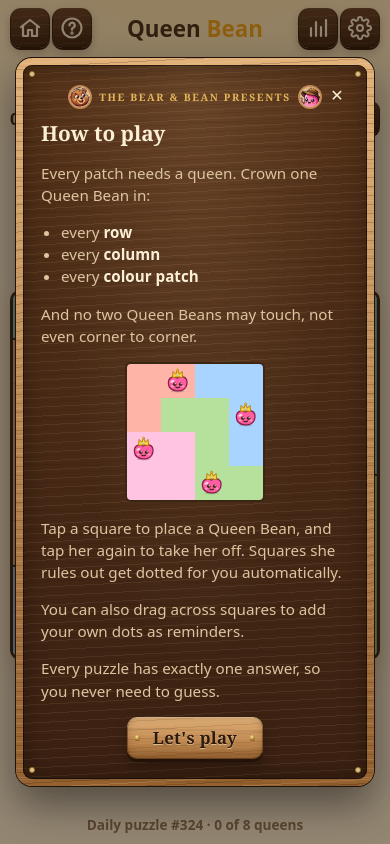
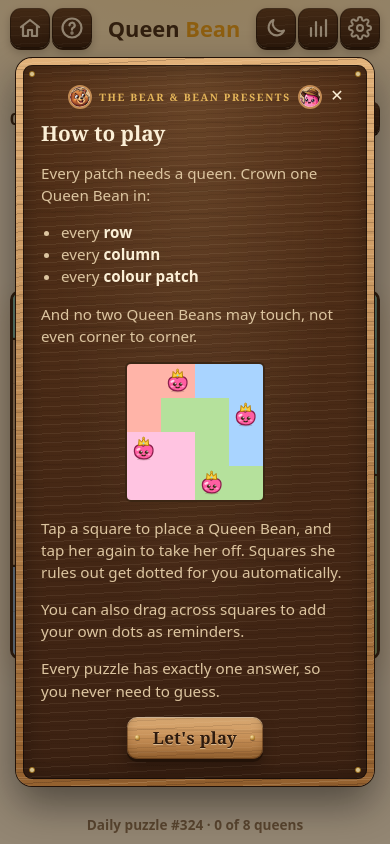
Before and after one commit to Crunchy000/Games, a plain HTML site: page queen-bean/index.html in a window 390 px wide. Drawn offline with Linux system fonts and the light colour scheme.

Commit message:
Queen Bean: dark mode
Candle-lit dark palette with deeper patch colours and light dots. Follows
the phone's setting until you pick one with the sun/moon button; the
choice is remembered.

Co-Authored-By: Claude Opus 5.5 <noreply@anthropic.com>
Claude-Session: https://claude.ai/code/session_01QT458vya8LPEwXB5x7RvTJ

```diff
--- a/queen-bean/index.html
+++ b/queen-bean/index.html
@@ -19,10 +19,15 @@
   * { box-sizing:border-box; -webkit-tap-highlight-color:transparent; }
   html, body { margin:0; height:100%; background:var(--bg); color:var(--ink); font-family:system-ui,-apple-system,"Segoe UI",Roboto,sans-serif; overflow:hidden; overscroll-behavior:none; user-select:none; -webkit-user-select:none; }
   body { background:radial-gradient(600px 400px at 50% -10%, #ffe2a3, transparent 70%), var(--bg); }
+  /* dark mode: a candle-lit evening, with the colour patches turned down */
+  body.dark { --bg:#17110a; --ink:#f3e6cc; --muted:#b39b78; --panel:#2c2114; --line:rgba(0,0,0,.35); --thick:#0d0804; --accent:#f2a516;
+    background:radial-gradient(600px 400px at 50% -10%, rgba(242,165,22,.16), transparent 70%), var(--bg); }
+  body.dark #board { box-shadow:0 10px 30px rgba(0,0,0,.5); }
+  body.dark .cell .dot { background:rgba(255,240,215,.75); } body.dark .cell .dot.auto { background:rgba(255,240,215,.38); }
   #app { height:var(--app-h, 100dvh); display:flex; flex-direction:column; align-items:center; max-width:520px; margin:0 auto; padding:0 10px; }
   header { width:100%; display:grid; grid-template-columns:auto 1fr auto; align-items:center; padding:8px 0 4px; flex:none; }
   header .grp { display:flex; gap:2px; }
-  header h1 { margin:0; text-align:center; font-size:1.4rem; font-weight:900; white-space:nowrap; }
+  header h1 { margin:0; text-align:center; font-size:clamp(1.1rem, 5.6vw, 1.4rem); font-weight:900; white-space:nowrap; }
   header h1 span { color:var(--accent); }
   .ib { width:40px; height:40px; border:0; border-radius:12px; background:transparent; color:var(--ink); display:grid; place-items:center; cursor:pointer; padding:0; font:inherit; }
   .ib:active { background:var(--panel); }
@@ -172,6 +177,7 @@
     </div>
     <h1>Queen <span>Bean</span></h1>
     <div class="grp">
+      <button class="ib pk-home" id="bTheme" aria-label="Dark mode"></button>
       <button class="ib pk-home" id="bStats" aria-label="Statistics"><svg viewBox="0 0 24 24" fill="none" stroke="currentColor" stroke-width="2.2" stroke-linecap="round"><path d="M5 20V12M10 20V6M15 20v-9M20 20V4"/></svg></button>
       <button class="ib pk-home" id="bSet" aria-label="Settings"><svg viewBox="0 0 24 24" fill="none" stroke="currentColor" stroke-width="2" stroke-linecap="round" stroke-linejoin="round"><circle cx="12" cy="12" r="3"/><path d="M19.4 15a1.7 1.7 0 0 0 .3 1.8l.1.1a2 2 0 1 1-2.8 2.8l-.1-.1a1.7 1.7 0 0 0-1.8-.3 1.7 1.7 0 0 0-1 1.5V21a2 2 0 1 1-4 0v-.1a1.7 1.7 0 0 0-1.1-1.5 1.7 1.7 0 0 0-1.8.3l-.1.1a2 2 0 1 1-2.8-2.8l.1-.1a1.7 1.7 0 0 0 .3-1.8 1.7 1.7 0 0 0-1.5-1H3a2 2 0 1 1 0-4h.1a1.7 1.7 0 0 0 1.5-1.1 1.7 1.7 0 0 0-.3-1.8l-.1-.1a2 2 0 1 1 2.8-2.8l.1.1a1.7 1.7 0 0 0 1.8.3H9a1.7 1.7 0 0 0 1-1.5V3a2 2 0 1 1 4 0v.1a1.7 1.7 0 0 0 1 1.5 1.7 1.7 0 0 0 1.8-.3l.1-.1a2 2 0 1 1 2.8 2.8l-.1.1a1.7 1.7 0 0 0-.3 1.8V9a1.7 1.7 0 0 0 1.5 1H21a2 2 0 1 1 0 4h-.1a1.7 1.7 0 0 0-1.5 1z"/></svg></button>
     </div>
@@ -226,7 +232,9 @@
 'use strict';
 const $ = id => document.getElementById(id);
 const DEBUG = /[?&]debug\b/.test(location.search);
-const COLS = ['#ffb4a8', '#ffd97d', '#b5e19c', '#a9d4ff', '#d3b8ff', '#ffc4e1', '#97e3d3', '#f3c497', '#cfd5de'];
+const COLS_LIGHT = ['#ffb4a8', '#ffd97d', '#b5e19c', '#a9d4ff', '#d3b8ff', '#ffc4e1', '#97e3d3', '#f3c497', '#cfd5de'];
+const COLS_DARK = ['#b8695f', '#b8963c', '#6f9a56', '#5884b3', '#8a70bd', '#b56f92', '#479a8b', '#a87e52', '#7c8594'];
+let COLS = COLS_LIGHT;
 
 /* ---------- puzzle generator: queens first, patches grown round them, then nudged until the answer is unique ---------- */
 function rng32(seed) { let s = seed >>> 0; return () => { s = s + 0x6D2B79F5 | 0; let t = Math.imul(s ^ s >>> 15, 1 | s); t = t + Math.imul(t ^ t >>> 7, 61 | t) ^ t; return ((t ^ t >>> 14) >>> 0) / 4294967296; }; }
@@ -300,9 +308,26 @@ function generate(n, seed) {
 /* ---------- state ---------- */
 const DAY0 = new Date(2026, 0, 1);
 const dayIndex = () => { const d = new Date(); return Math.round((new Date(d.getFullYear(), d.getMonth(), d.getDate()) - DAY0) / 864e5); };
-let S = { mode: 'daily', games: {}, auto: false, clash: true, muted: false, seenHelp: false, stats: { solved: 0, streak: 0, bestStreak: 0, lastDaily: -1, best: {} } };
+let S = { theme: null, mode: 'daily', games: {}, auto: false, clash: true, muted: false, seenHelp: false, stats: { solved: 0, streak: 0, bestStreak: 0, lastDaily: -1, best: {} } };
 try { const s = JSON.parse(localStorage.getItem('royaljelly') || 'null'); if (s) S = Object.assign(S, s, { stats: Object.assign(S.stats, s.stats || {}) }); } catch (e) {}
 const save = () => { try { localStorage.setItem('royaljelly', JSON.stringify(S)); } catch (e) {} };
+
+/* ---------- theme: follows the phone's setting until you pick one ---------- */
+const sysDark = window.matchMedia ? matchMedia('(prefers-color-scheme: dark)') : null;
+const isDark = () => S.theme ? S.theme === 'dark' : !!(sysDark && sysDark.matches);
+function applyTheme() {
+  document.body.classList.toggle('dark', isDark());
+  COLS = isDark() ? COLS_DARK : COLS_LIGHT;
+  document.querySelector('meta[name=theme-color]').setAttribute('content', isDark() ? '#17110a' : '#fff4dc');
+  const b = document.getElementById('bTheme');
+  b.setAttribute('aria-label', isDark() ? 'Light mode' : 'Dark mode');
+  b.innerHTML = isDark() ? '<svg viewBox="0 0 24 24" fill="none" stroke="currentColor" stroke-width="2.1" stroke-linecap="round"><circle cx="12" cy="12" r="4.2"/><path d="M12 2.5v2M12 19.5v2M2.5 12h2M19.5 12h2M5.3 5.3l1.4 1.4M17.3 17.3l1.4 1.4M5.3 18.7l1.4-1.4M17.3 6.7l1.4-1.4"/></svg>'
+                         : '<svg viewBox="0 0 24 24" fill="none" stroke="currentColor" stroke-width="2.1" stroke-linecap="round" stroke-linejoin="round"><path d="M20 14.5A8 8 0 0 1 9.5 4a8 8 0 1 0 10.5 10.5z"/></svg>';
+  // repaint the patches in the new palette
+  if (P) { const cells = document.querySelectorAll('#board .cell'); cells.forEach((d, i) => { d.style.background = COLS[P.reg[i]]; }); }
+  document.querySelectorAll('#exGrid div').forEach(d => { if (d.dataset.g) d.style.background = COLS[+d.dataset.g]; });
+}
+if (sysDark && sysDark.addEventListener) sysDark.addEventListener('change', () => { if (!S.theme) applyTheme(); });
 
 let P = null, G = null, hist = [], hintCell = -1, timerT = 0;
 function load(mode) {
@@ -491,7 +516,7 @@ document.addEventListener('click', ev => {
   const nb = t.closest('[data-new]'); if (nb) { $('ovWin').classList.remove('show'); const m = nb.dataset.new; delete S.games[m]; load(m); }
 });
 // a little example for the help card
-(() => { const ex = $('exGrid'), reg = [0, 0, 1, 1, 0, 2, 2, 1, 3, 3, 2, 1, 3, 3, 2, 2], q = [1, 7, 8, 14]; reg.forEach((g, i) => { const d = document.createElement('div'); d.style.background = COLS[[0, 3, 2, 5][g]]; if (q.includes(i)) d.innerHTML = BEE; ex.appendChild(d); }); })();
+(() => { const ex = $('exGrid'), reg = [0, 0, 1, 1, 0, 2, 2, 1, 3, 3, 2, 1, 3, 3, 2, 2], q = [1, 7, 8, 14]; reg.forEach((g, i) => { const d = document.createElement('div'); d.dataset.g = [0, 3, 2, 5][g]; d.style.background = COLS[[0, 3, 2, 5][g]]; if (q.includes(i)) d.innerHTML = BEE; ex.appendChild(d); }); })();
 
 setInterval(() => { if (G && !G.done && document.visibilityState === 'visible' && !document.querySelector('.ov.show')) { G.time += 1; tickTime(); if (G.time % 5 === 0) save(); } }, 1000);
 
@@ -512,6 +537,7 @@ function tick() {
 }
 
 if (DEBUG) window.__rj = { get P() { return P; }, get G() { return G; }, setCells, hint, load, generate, solutions, analyse };
+applyTheme(); $('bTheme').onclick = () => { S.theme = isDark() ? 'light' : 'dark'; save(); applyTheme(); };
 load(S.mode);
 if (!S.seenHelp) open('ovHelp');
 })();
--- a/sw.js
+++ b/sw.js
@@ -2,7 +2,7 @@
    - install: download every page and icon in one go (the install only succeeds if all of them were saved)
    - fetch: answer from the saved copy straight away, then quietly refresh it in the background
    - activate: delete the copies saved by older versions */
-const VERSION = 'games-23bac0b18824';
+const VERSION = 'games-6a774f8329d5';
 const FILES = [
   './',
   './manifest.webmanifest',
```
